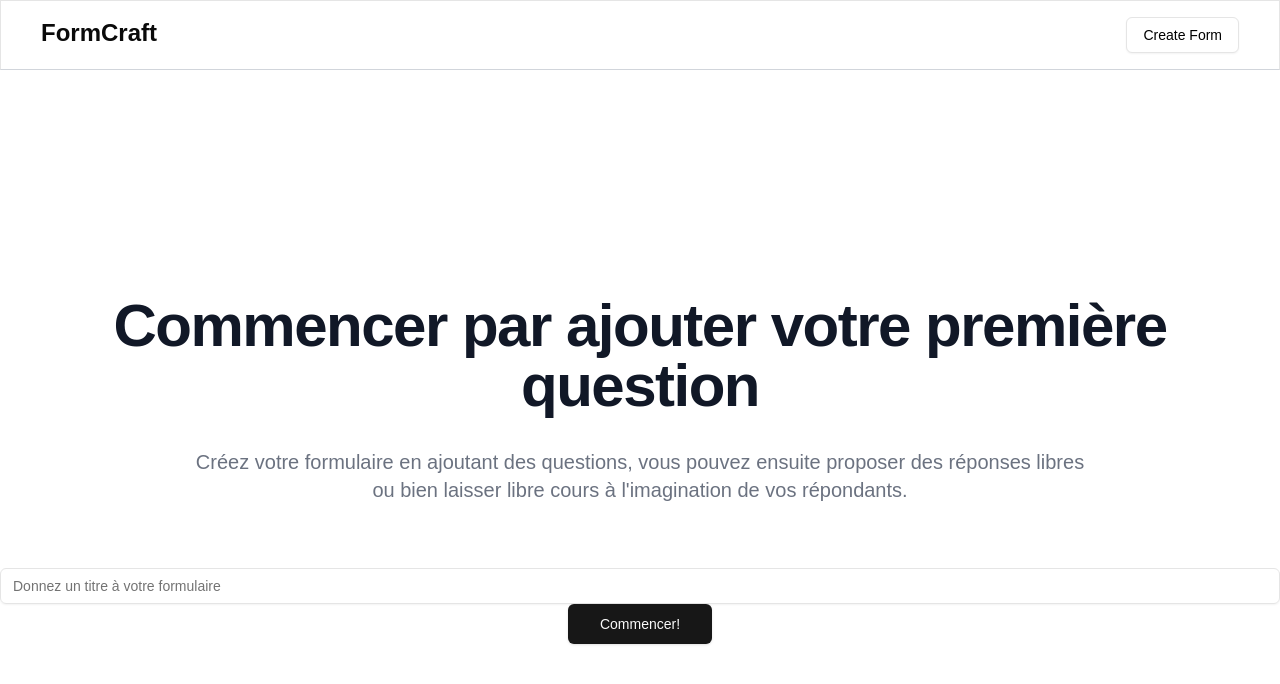
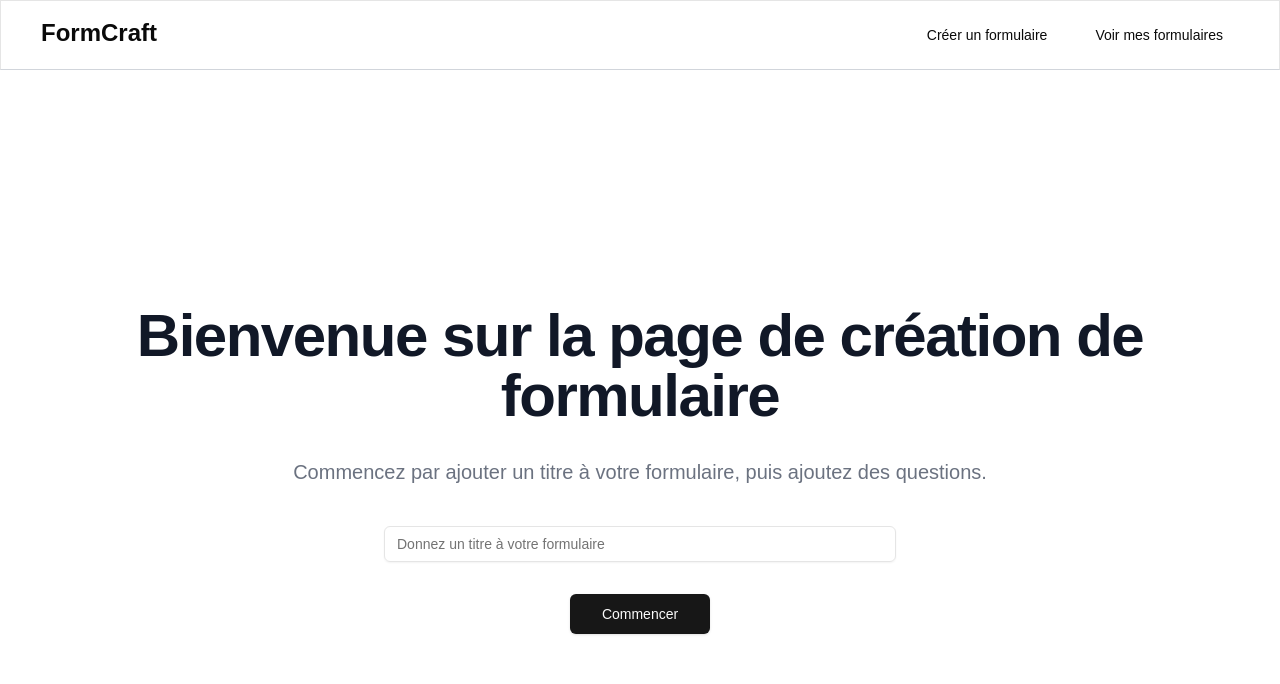
Before and after one commit to ThomasPIET/formcraft, a Next.js app: page /formbuilder in a window 1280 px wide. Shown: the top 684 px of the page. Built offline with nearby package versions, Linux system fonts and the light colour scheme.

Commit message:
just fix the front and start page ""my form

```diff
--- a/app/formbuilder/page.jsx
+++ b/app/formbuilder/page.jsx
@@ -119,16 +119,16 @@ export default function FormBuilderPage() {
       <Header />
 
       {questions.length < 1 && (
-        <div className="flex flex-col items-center justify-center  min-h-screen overflow-hidden">
+        <div className="flex flex-col items-center justify-center  min-h-screen overflow-hiddender  ">
           <h1 className="mb-8 text-4xl font-extrabold text-center leading-none tracking-tight text-gray-900 md:text-5xl lg:text-6xl">
-            Commencer par ajouter votre première question
+            Bienvenue sur la page de création de formulaire
           </h1>
-          <p className="mb-16 text-lg font-normal text-gray-500 lg:text-xl sm:px-16 xl:px-48 text-center">
-            Créez votre formulaire en ajoutant des questions, vous pouvez
-            ensuite proposer des réponses libres ou bien laisser libre cours à
-            l'imagination de vos répondants.
+          <p className="mb-10 text-lg font-normal text-gray-500 lg:text-xl sm:px-16 xl:px-48 text-center">
+            Commencez par ajouter un titre à votre formulaire, puis ajoutez des
+            questions.
           </p>
           <Input
+            className="mb-8 max-w-lg"
             value={formTitle}
             type="text"
             placeholder="Donnez un titre à votre formulaire"
@@ -136,7 +136,7 @@ export default function FormBuilderPage() {
           />
 
           <Button size="lg" onClick={addQuestion}>
-            Commencer!
+            Commencer
           </Button>
         </div>
       )}
--- /dev/null
+++ b/app/myform/page.jsx
@@ -0,0 +1,36 @@
+"use client";
+
+//Je dois faire une api finalement (relou)
+
+import Header from "@/components/header";
+import { db } from "@/lib/db";
+import { useEffect, useState } from "react";
+
+export default function MyFormPage() {
+  const [forms, setForm] = useState([]);
+
+  const getForm = async () => {
+    const data = await db.form.findMany();
+    setForm(data);
+
+    console.log(data);
+
+    useEffect(() => {
+      getForm();
+    }, []);
+
+    console.log(data);
+  };
+
+  return (
+    <div>
+      <Header />
+      <h1>MyFormPage</h1>
+      <ul>
+        {forms.map((form) => (
+          <li key={form.id}>{form.name}</li>
+        ))}
+      </ul>
+    </div>
+  );
+}
--- a/components/header.jsx
+++ b/components/header.jsx
@@ -8,9 +8,16 @@ export default function Header() {
         <a href="/" className="text-2xl font-bold">
           FormCraft
         </a>
-        <Button variant="outline" asChild>
-          <Link href="/formbuilder">Create Form</Link>
-        </Button>
+
+        <div className="flex gap-4">
+          <Button variant="ghost" asChild>
+            <Link href="/formbuilder">Créer un formulaire</Link>
+          </Button>
+
+          <Button variant="ghost" asChild>
+            <Link href="/myform">Voir mes formulaires</Link>
+          </Button>
+        </div>
       </div>
     </header>
   );
```
